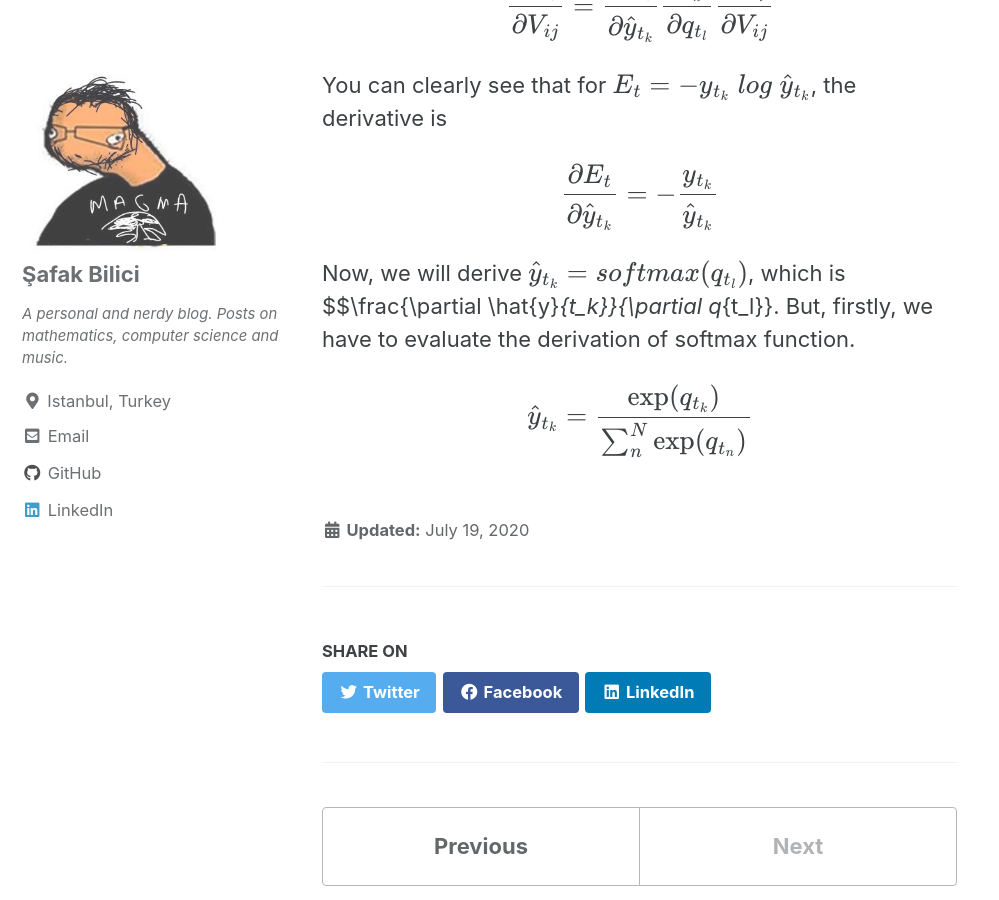
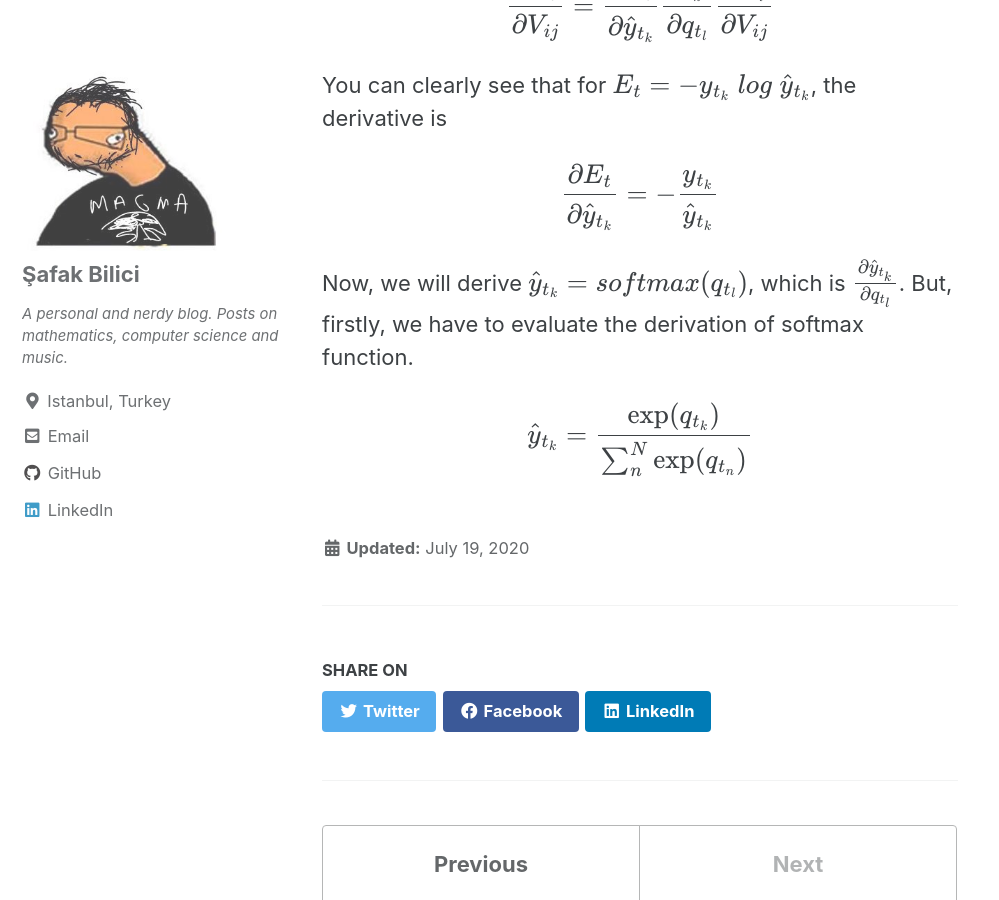
Before and after one commit to safakkbilici/safakkbilici.github.io, a Jekyll site: the page built from _posts/2020-07-19-training-bidirectional-rnns.md, in a window 1280 px wide and 900 px high, scrolled down 5499 px. Shown: the whole window, without its empty margins (0-999 px from the left). Built offline with Jekyll 4.4.1, drawn with Linux system fonts in a browser that asks for light colours; cached includes are drawn as plain includes; formulas are drawn with MathJax 3.

Commit message:
backward equations

```diff
--- a/_posts/2020-07-19-training-bidirectional-rnns.md
+++ b/_posts/2020-07-19-training-bidirectional-rnns.md
@@ -84,6 +84,6 @@ You can clearly see that for $$E_t = -y_{t_k}\;log\;\hat{y}_{t_k}$$, the derivat
 
 $$\frac{\partial E_t}{\partial \hat{y}_{t_k}} = -\frac{y_{t_k}}{\hat{y}_{t_k}}$$
 
-Now, we will derive $$\hat{y}_{t_k} = softmax(q_{t_l})$$, which is $$\frac{\partial \hat{y}_{t_k}}{\partial q_{t_l}}. But, firstly, we have to evaluate the derivation of softmax function.
+Now, we will derive $$\hat{y}_{t_k} = softmax(q_{t_l})$$, which is $$\frac{\partial \hat{y}_{t_k}}{\partial q_{t_l}}$$. But, firstly, we have to evaluate the derivation of softmax function.
 
 $$ \hat{y}_{t_k} = \frac{\exp(q_{t_k})}{\sum_{n}^{N}\exp(q_{t_n})}$$
```
